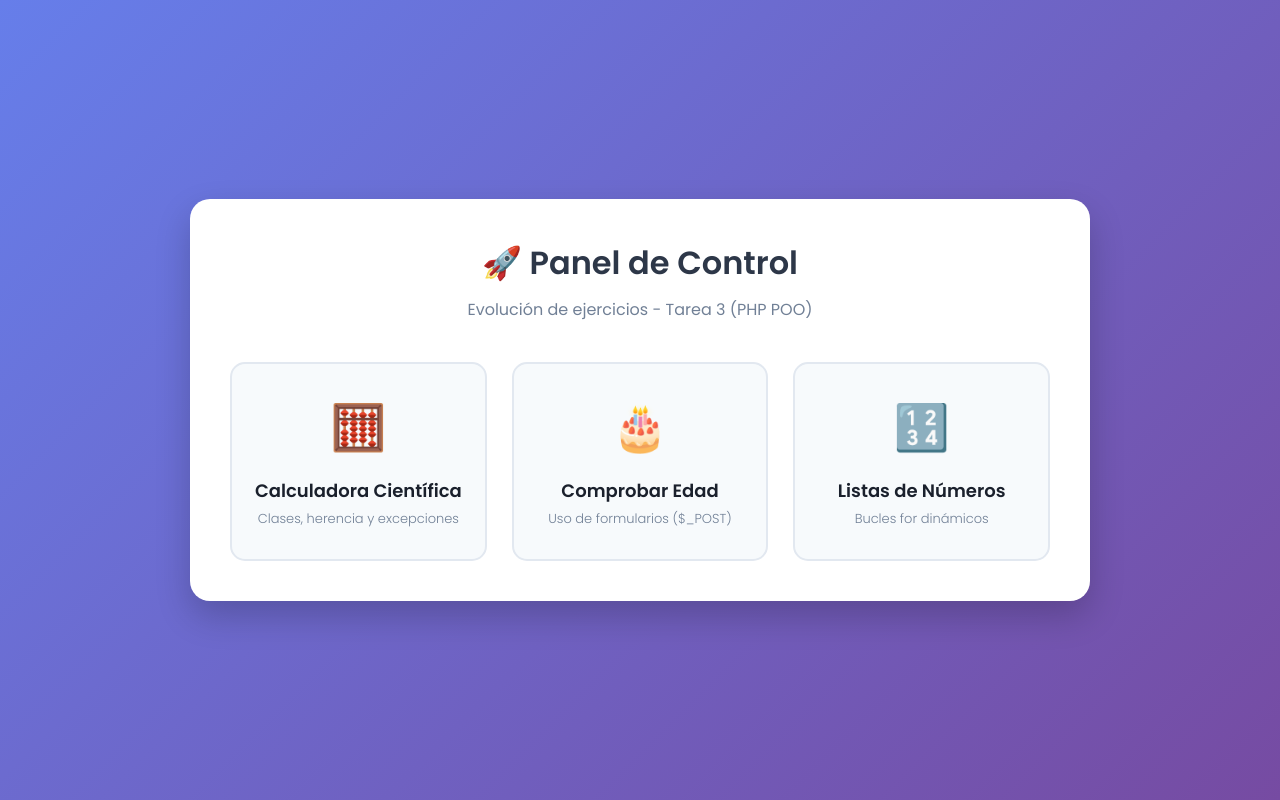
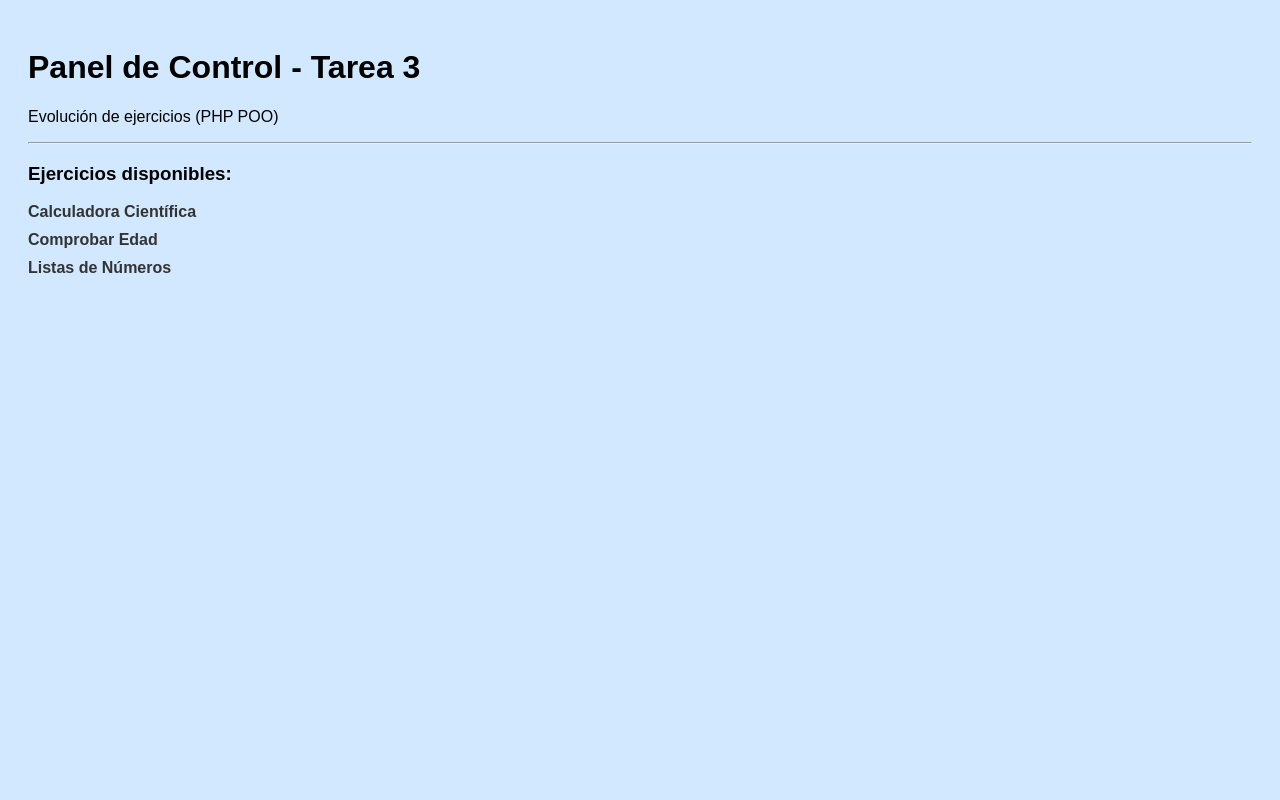
Before and after one commit to ianizru-sys/UT02-Tarea-5-, a PHP site: page / in a window 1280 px wide. Run offline with PHP 8.4, Linux system fonts and the light colour scheme.

Commit message:
Actualización

```diff
--- a/ejercicio1.php
+++ b/ejercicio1.php
@@ -44,7 +44,7 @@ if ($_SERVER["REQUEST_METHOD"] == "POST") {
     <meta charset="UTF-8">
     <title>Calculadora Científica</title>
 </head>
-<body style="background: linear-gradient(135deg, #e0c3fc 0%, #8ec5fc 100%); font-family: sans-serif; padding: 20px;">
+<body style="background-color: #d1e8ff; font-family: Arial, sans-serif; padding: 20px;">
 
     <h2>Calculadora Científica</h2>
     <form method="post" action="">
--- a/ejercicio2.php
+++ b/ejercicio2.php
@@ -23,7 +23,7 @@ if ($_SERVER["REQUEST_METHOD"] == "POST") {
     <meta charset="UTF-8">
     <title>Ejercicio Edad</title>
 </head>
-<body style="background: linear-gradient(135deg, #e0c3fc 0%, #8ec5fc 100%); font-family: sans-serif; padding: 20px;">
+<body style="background-color: #d1e8ff; font-family: Arial, sans-serif; padding: 20px;">
 
     <h2>Introduce tu edad</h2>
     <form method="post" action="">
--- a/ejercicio3.php
+++ b/ejercicio3.php
@@ -22,7 +22,7 @@ if ($_SERVER["REQUEST_METHOD"] == "POST") {
     <meta charset="UTF-8">
     <title>Ejercicio Números</title>
 </head>
-<body style="background: linear-gradient(135deg, #e0c3fc 0%, #8ec5fc 100%); font-family: sans-serif; padding: 20px;">
+<body style="background-color: #d1e8ff; font-family: Arial, sans-serif; padding: 20px;">
 
     <h2>Imprimir números Ascendentes y Descendentes</h2>
     <form method="post" action="">
--- a/index.php
+++ b/index.php
@@ -2,147 +2,28 @@
 <html lang="es">
 <head>
     <meta charset="UTF-8">
-    <meta name="viewport" content="width=device-width, initial-scale=1.0">
     <title>Panel de Control - Tarea 3</title>
-    <!-- Importamos una fuente moderna de Google Fonts -->
-    <link href="https://fonts.googleapis.com/css2?family=Poppins:wght@300;400;600&display=swap" rel="stylesheet">
+</head>
+<body style="background-color: #d1e8ff; font-family: Arial, sans-serif; padding: 20px;">
 
-    <style>
-        /* Estilos generales */
-        * {
-            box-sizing: border-box;
-            margin: 0;
-            padding: 0;
-        }
+    <h1>Panel de Control - Tarea 3</h1>
+    <p>Evolución de ejercicios (PHP POO)</p>
 
-        body {
-            font-family: 'Poppins', sans-serif;
-            background: linear-gradient(135deg, #667eea 0%, #764ba2 100%);
-            min-height: 100vh;
-            display: flex;
-            justify-content: center;
-            align-items: center;
-            padding: 20px;
-        }
+    <hr>
 
-        /* Contenedor principal */
-        .dashboard {
-            background-color: #ffffff;
-            border-radius: 20px;
-            box-shadow: 0 15px 35px rgba(0, 0, 0, 0.2);
-            padding: 40px;
-            width: 100%;
-            max-width: 900px;
-            text-align: center;
-        }
-
-        /* Encabezado */
-        .header {
-            margin-bottom: 40px;
-        }
-
-        .header h1 {
-            color: #2d3748;
-            font-size: 32px;
-            font-weight: 600;
-            margin-bottom: 10px;
-        }
-
-        .header p {
-            color: #718096;
-            font-size: 16px;
-        }
-
-        /* Cuadrícula de tarjetas (Responsiva) */
-        .grid {
-            display: grid;
-            grid-template-columns: repeat(auto-fit, minmax(250px, 1fr));
-            gap: 25px;
-        }
-
-        /* Estilo de cada tarjeta */
-        .card {
-            background: #f7fafc;
-            border: 2px solid #e2e8f0;
-            border-radius: 15px;
-            padding: 30px 20px;
-            text-decoration: none;
-            color: #2d3748;
-            transition: all 0.3s ease;
-            display: flex;
-            flex-direction: column;
-            align-items: center;
-            justify-content: center;
-        }
-
-        /* Efecto al pasar el ratón por la tarjeta */
-        .card:hover {
-            transform: translateY(-8px);
-            border-color: #667eea;
-            box-shadow: 0 10px 25px rgba(102, 126, 234, 0.3);
-            background: #ffffff;
-        }
-
-        /* Iconos */
-        .icon {
-            font-size: 45px;
-            margin-bottom: 15px;
-            /* Efecto de rebote en el icono al pasar el ratón */
-            transition: transform 0.3s ease;
-        }
-
-        .card:hover .icon {
-            transform: scale(1.2) rotate(5deg);
-        }
-
-        /* Textos de la tarjeta */
-        .card h3 {
-            font-size: 18px;
-            font-weight: 600;
-            margin-bottom: 5px;
-            color: #1a202c;
-        }
-
-        .card span {
-            font-size: 13px;
-            color: #718096;
-            font-weight: 300;
-        }
-
-    </style>
-</head>
-<body>
-
-    <div class="dashboard">
-
-        <div class="header">
-            <h1>🚀 Panel de Control</h1>
-            <p>Evolución de ejercicios - Tarea 3 (PHP POO)</p>
-        </div>
-
-        <div class="grid">
-
-            <a href="ejercicio1.php" class="card">
-                <div class="icon">🧮</div>
-                <h3>Calculadora Científica</h3>
-                <span>Clases, herencia y excepciones</span>
-            </a>
-
-            <a href="ejercicio2.php" class="card">
-                <div class="icon">🎂</div>
-                <h3>Comprobar Edad</h3>
-                <span>Uso de formularios ($_POST)</span>
-            </a>
-
-            <a href="ejercicio3.php" class="card">
-                <div class="icon">🔢</div>
-                <h3>Listas de Números</h3>
-                <span>Bucles for dinámicos</span>
-            </a>
-
-        </div>
-
-    </div>
+    <h3>Ejercicios disponibles:</h3>
+    <ul style="list-style-type: none; padding-left: 0;">
+        <!-- A los enlaces les quitamos el subrayado (text-decoration: none) y les ponemos color negro (#333) -->
+        <li style="margin-bottom: 10px;">
+            <a href="ejercicio1.php" style="text-decoration: none; color: #333; font-weight: bold;">Calculadora Científica</a>
+        </li>
+        <li style="margin-bottom: 10px;">
+            <a href="ejercicio2.php" style="text-decoration: none; color: #333; font-weight: bold;">Comprobar Edad</a>
+        </li>
+        <li style="margin-bottom: 10px;">
+            <a href="ejercicio3.php" style="text-decoration: none; color: #333; font-weight: bold;">Listas de Números</a>
+        </li>
+    </ul>
 
 </body>
 </html>
```
